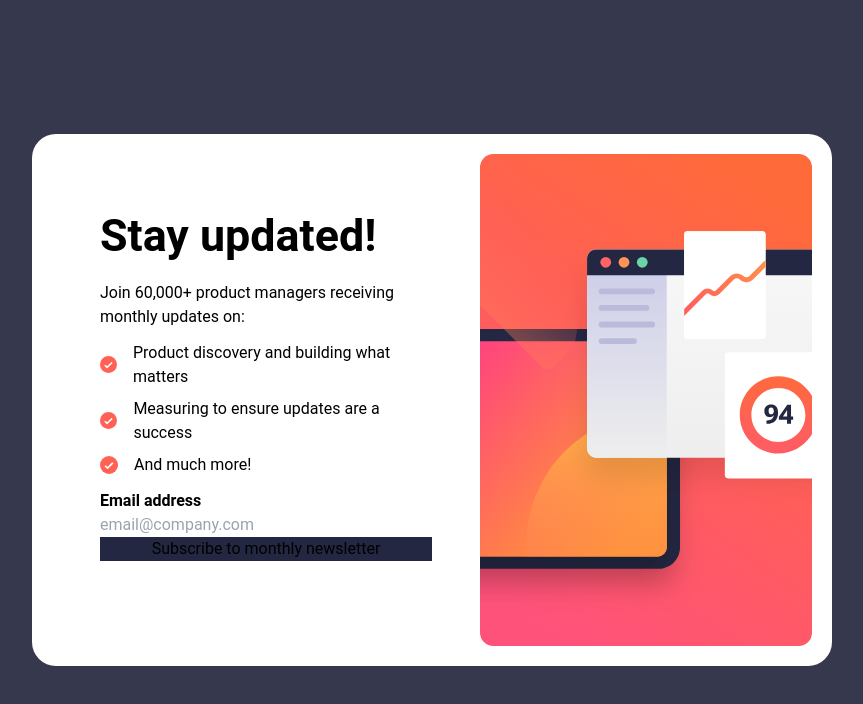
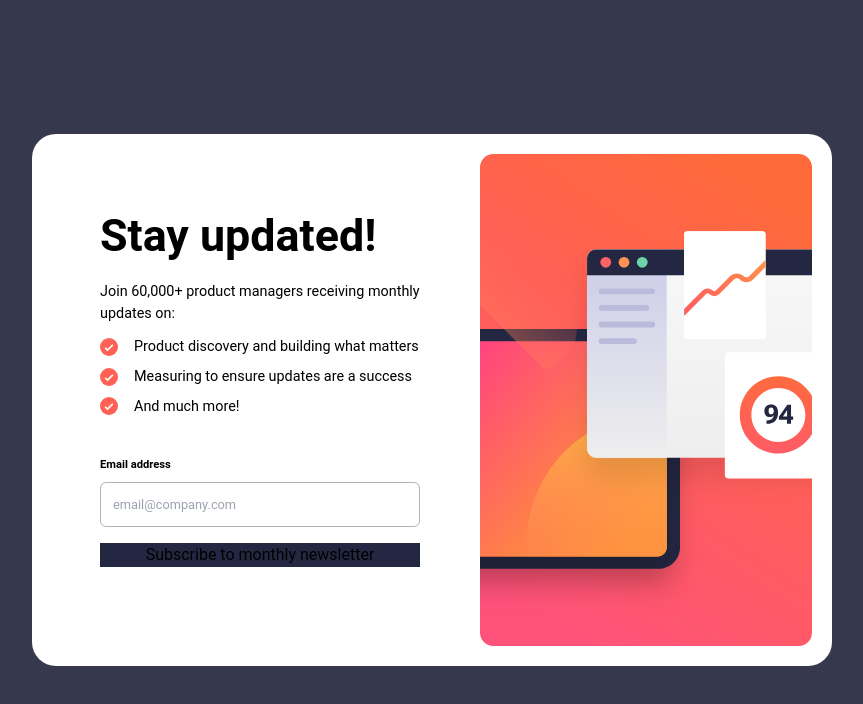
Before and after one commit to mehrnaz98/newsletter-signup-form, a Vue app: page / in a window 1280 px wide. Shown: the top 704 px of the page, without its empty margins (208-1071 px from the left). Built offline with nearby package versions, Linux system fonts and the light colour scheme.

Commit message:
Update output.css

```diff
--- a/src/assets/output.css
+++ b/src/assets/output.css
@@ -592,6 +592,33 @@ video {
   margin: 1.25rem;
 }
 
+.my-7 {
+  margin-top: 1.75rem;
+  margin-bottom: 1.75rem;
+}
+
+.my-3 {
+  margin-top: 0.75rem;
+  margin-bottom: 0.75rem;
+}
+
+.my-2 {
+  margin-top: 0.5rem;
+  margin-bottom: 0.5rem;
+}
+
+.mt-4 {
+  margin-top: 1rem;
+}
+
+.mt-7 {
+  margin-top: 1.75rem;
+}
+
+.mt-2 {
+  margin-top: 0.5rem;
+}
+
 .flex {
   display: flex;
 }
@@ -602,6 +629,22 @@ video {
 
 .w-auto {
   width: auto;
+}
+
+.max-w-\[1rem\] {
+  max-width: 1rem;
+}
+
+.max-w-\[7rem\] {
+  max-width: 7rem;
+}
+
+.max-w-\[10rem\] {
+  max-width: 10rem;
+}
+
+.max-w-\[20rem\] {
+  max-width: 20rem;
 }
 
 .flex-col {
@@ -632,6 +675,28 @@ video {
   border-radius: 1.5rem;
 }
 
+.rounded-md {
+  border-radius: 0.375rem;
+}
+
+.rounded-e-md {
+  border-start-end-radius: 0.375rem;
+  border-end-end-radius: 0.375rem;
+}
+
+.border {
+  border-width: 1px;
+}
+
+.border-t-4 {
+  border-top-width: 4px;
+}
+
+.border-\[\#B3B2B7\] {
+  --tw-border-opacity: 1;
+  border-color: rgb(179 178 183 / var(--tw-border-opacity));
+}
+
 .bg-\[\#232742\] {
   --tw-bg-opacity: 1;
   background-color: rgb(35 39 66 / var(--tw-bg-opacity));
@@ -645,6 +710,14 @@ video {
 .bg-white {
   --tw-bg-opacity: 1;
   background-color: rgb(255 255 255 / var(--tw-bg-opacity));
+}
+
+.p-4 {
+  padding: 1rem;
+}
+
+.p-3 {
+  padding: 0.75rem;
 }
 
 .text-\[1rem\] {
@@ -669,6 +742,23 @@ video {
 
 .text-\[2\.8rem\] {
   font-size: 2.8rem;
+}
+
+.text-\[0\.8rem\] {
+  font-size: 0.8rem;
+}
+
+.text-\[0\.9rem\] {
+  font-size: 0.9rem;
+}
+
+.text-\[0\.7rem\] {
+  font-size: 0.7rem;
+}
+
+.text-\[\#B3B2B7\] {
+  --tw-text-opacity: 1;
+  color: rgb(179 178 183 / var(--tw-text-opacity));
 }
 
 .roboto-regular {
```
